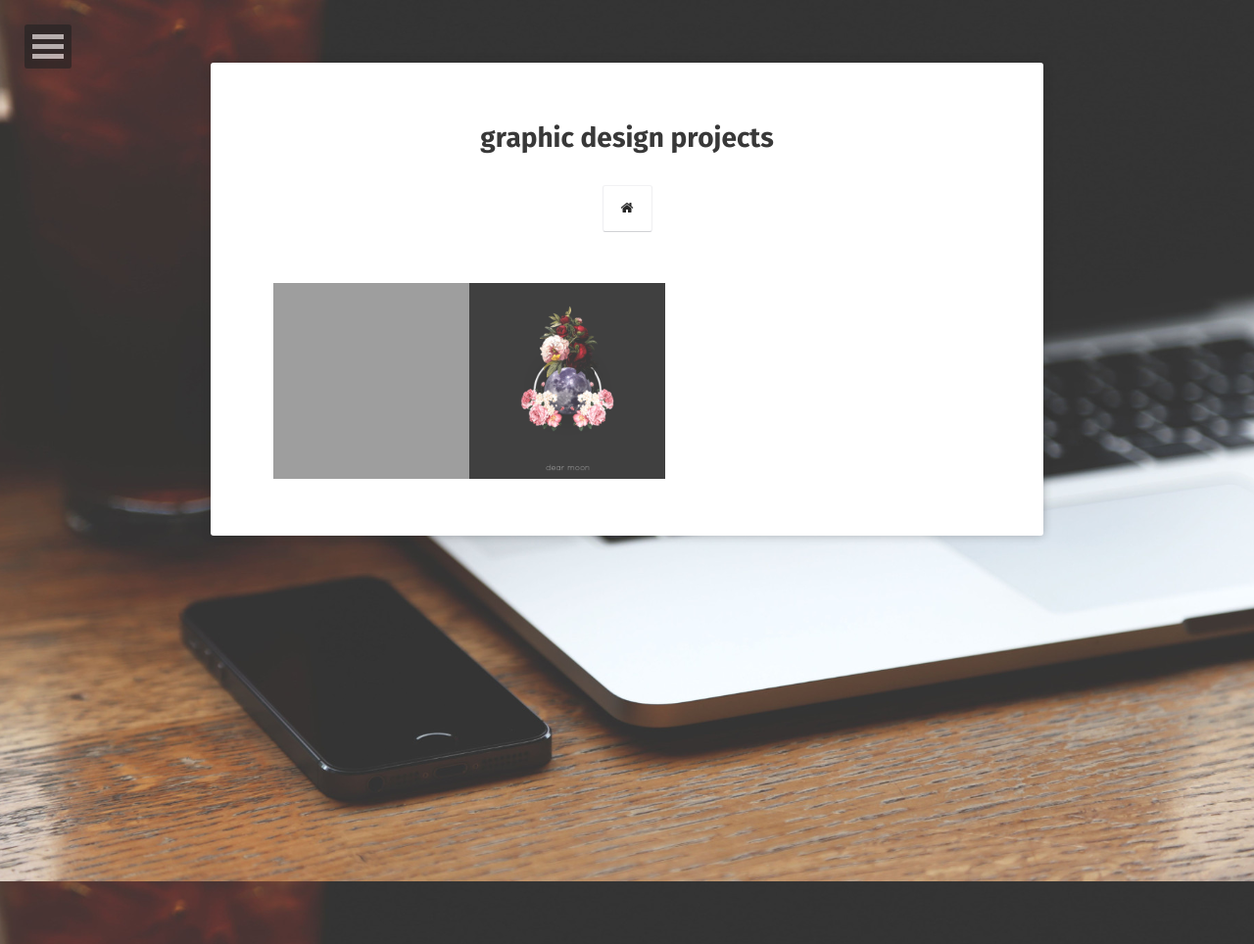
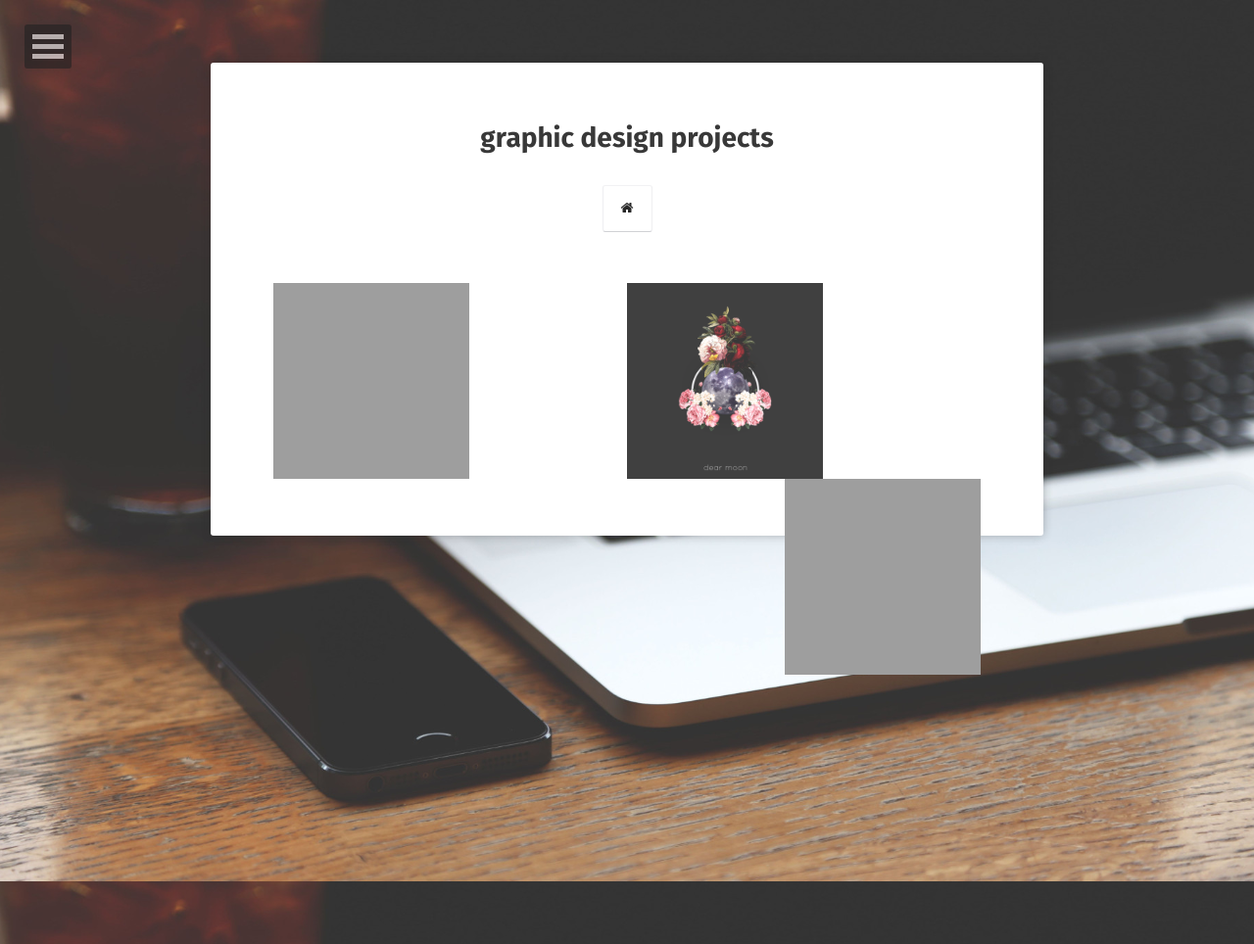
Before and after one commit to sp37344/sp37344.github.io, a Jekyll site: the page built from projects/index.md, in a window 1280 px wide. Shown: the whole page at 98% size. Built offline with Jekyll 4.4.1, drawn with Linux system fonts in a browser that asks for light colours; some web fonts are replaced.

Commit message:
website changes

```diff
--- a/_layouts/project.html
+++ b/_layouts/project.html
@@ -40,9 +40,9 @@
                     {% endfor %}
                 </div> -->
                 <div>
-                    <img src="{{ site.url }}/assets/img/designs/white-water.png" style="display:inline-block; float:left;width:200px;height:200px;">
-                    <img src="{{ site.url }}/assets/img/designs/moon-2.png" style="display:inline-block;float:middle;width:200px;height:200px;">
-                    <!-- <img src="{{ site.url }}/assets/img/designs/mountain-pixel.png" align="right" style="width:200px;height:200px;"> -->
+                    <a href="#"><img src="{{ site.url }}/assets/img/designs/white-water.png" style="float:left;width:200px;height:200px;"></a>
+                    <a href="#"><img src="{{ site.url }}/assets/img/designs/moon-2.png" style="float:middle;width:200px;height:200px;"></a>
+                    <a href="#"><img src="{{ site.url }}/assets/img/designs/mountain-pixel.png" align="right" style="width:200px;height:200px;"></a>
                 </div>
             </div>
         </div>
```
Also changed, not shown: about/index.md (+1 -1 lines).
